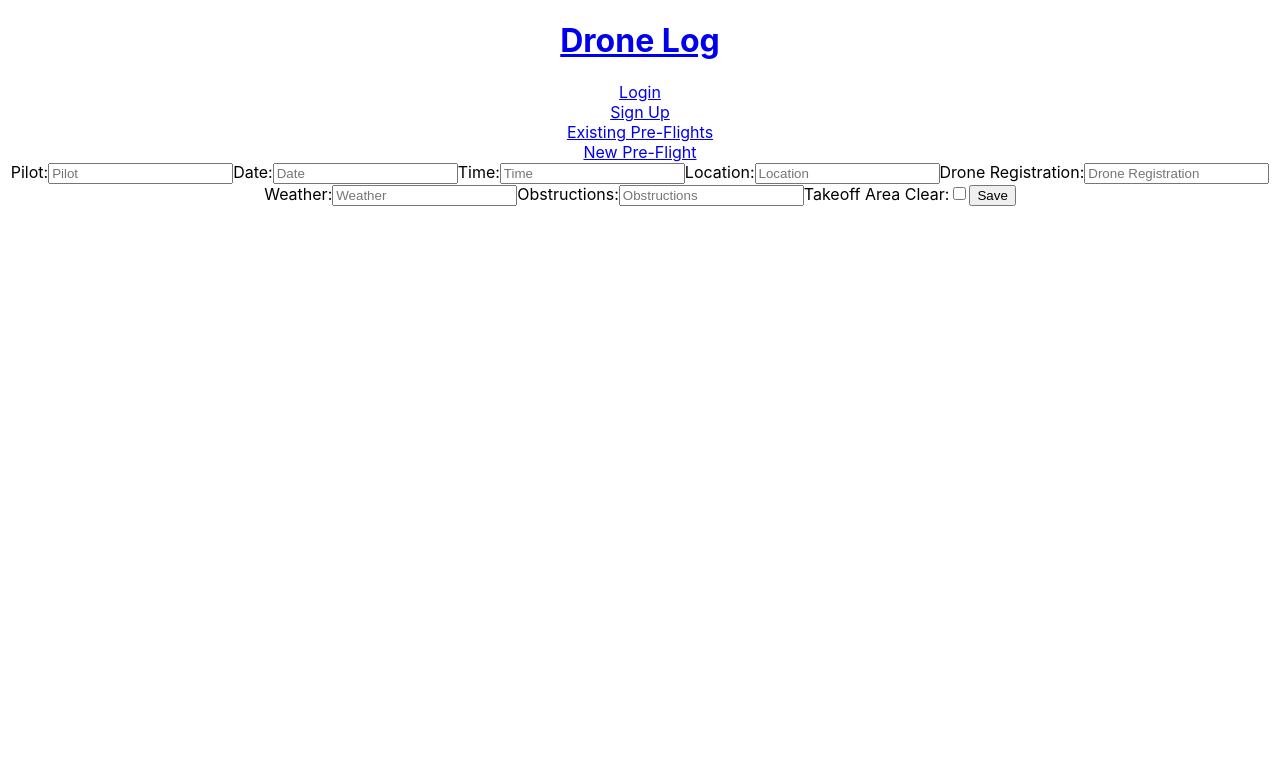
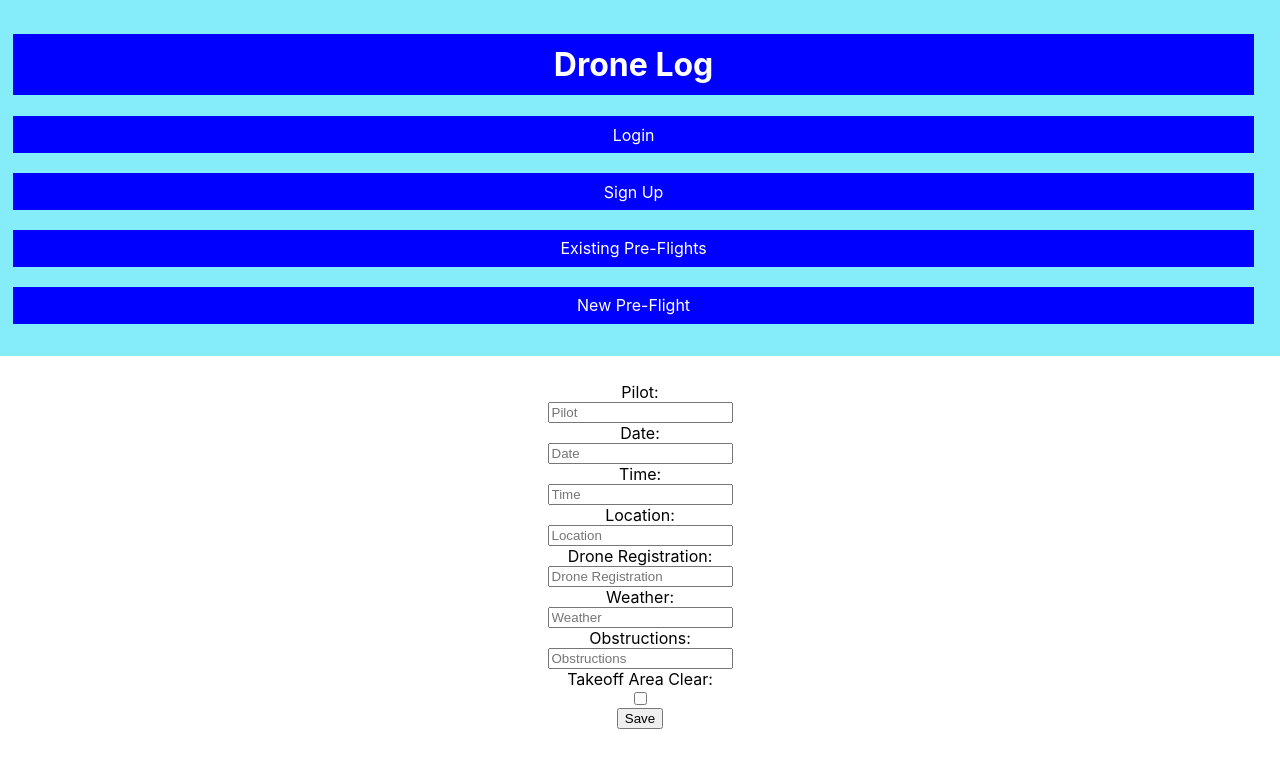
Before and after one commit to shanestarkweather/droneappfe, a React (Create React App) app: page /preflights/new/ in a window 1280 px wide. Shown: the top 768 px of the page. Built offline with nearby package versions, Linux system fonts and the light colour scheme; no server answers.

Commit message:
mvp ready to deploy

```diff
--- a/src/App.css
+++ b/src/App.css
@@ -36,3 +36,19 @@
     transform: rotate(360deg);
   }
 }
+
+a:link {
+    text-decoration: none;
+}
+
+a:visited{
+    text-decoration: none;
+}
+
+a:hover{
+    text-decoration: none;
+}
+
+a:active{
+    text-decoration: none;
+}
--- a/src/components/Header/Header.css
+++ b/src/components/Header/Header.css
@@ -0,0 +1,19 @@
+.header {
+	background-color: hsla(187, 91%, 67%, 0.753);
+	padding: 1vw;
+	margin: 0 auto;
+	display: block;
+}
+
+.header h1 a {
+	color: white;
+}
+
+.header a {
+	color: #fff;
+	background-color: blue;
+	padding: 0.5vw;
+	line-height: 1.5;
+	width: 96vw;
+	display: block;
+}
--- a/src/components/PreFlightDetail/PreFlightDetail.css
+++ b/src/components/PreFlightDetail/PreFlightDetail.css
@@ -0,0 +1,30 @@
+.preflight-form {
+	display: flex;
+	flex-direction: column;
+	flex-wrap: wrap;
+	justify-items: center;
+	align-items: center;
+	padding: 2vw;
+	text-align: left;
+	width: 50vw;
+	margin: 0 auto;
+}
+
+.date-holder {
+	flex-direction: column;
+	padding: 2vw;
+}
+
+.info {
+	display: flex;
+	flex-direction: row;
+	flex-wrap: wrap;
+	width: 50vw;
+}
+
+.form-input {
+	width: 23vw;
+    padding: 1vw;
+    display: flex;
+    flex-direction: column;
+}
--- a/src/components/PreFlightDetail/PreFlightDetail.js
+++ b/src/components/PreFlightDetail/PreFlightDetail.js
@@ -73,6 +73,18 @@
 				<p>Takeoff Area Clear: {detail.takeoff_clear}</p>
 
 				<form onSubmit={handleSubmit} className='preflight-form'>
+					<div className='date-holder'>
+						<label htmlFor='date'>Date: </label>
+						<input
+							onChange={handleChange}
+							name='date'
+							id='date'
+							value={detail.date}
+							placeholder='Date'
+						/>
+					</div>
+					<div className='info'>
+						<div className='form-input'>
 							<label htmlFor='pilot'>Pilot:</label>
 							<input
 								onChange={handleChange}
@@ -81,14 +93,8 @@
 								value={detail.pilot}
 								placeholder='Pilot'
 							/>
-					<label htmlFor='date'>Date:</label>
-					<input
-						onChange={handleChange}
-						name='date'
-						id='date'
-						value={detail.date}
-						placeholder='Date'
-					/>
+						</div>
+						<div className='form-input'>
 							<label htmlFor='time'>Time:</label>
 							<input
 								onChange={handleChange}
@@ -97,6 +103,8 @@
 								value={detail.time}
 								placeholder='Time'
 							/>
+						</div>
+						<div className='form-input'>
 							<label htmlFor='location'>Location:</label>
 							<input
 								onChange={handleChange}
@@ -105,6 +113,8 @@
 								value={detail.location}
 								placeholder='Location'
 							/>
+						</div>
+						<div className='form-input'>
 							<label htmlFor='drone_reg'>Drone Registration:</label>
 							<input
 								onChange={handleChange}
@@ -113,6 +123,8 @@
 								value={detail.drone_reg}
 								placeholder='Drone Registration'
 							/>
+						</div>
+						<div className='form-input'>
 							<label htmlFor='weather'>Weather:</label>
 							<input
 								onChange={handleChange}
@@ -121,6 +133,8 @@
 								value={detail.weather}
 								placeholder='Weather'
 							/>
+						</div>
+						<div className='form-input'>
 							<label htmlFor='obstructions'>Obstructions:</label>
 							<input
 								onChange={handleChange}
@@ -129,6 +143,8 @@
 								value={detail.obstructions}
 								placeholder='Obstructions'
 							/>
+						</div>
+						<div className='form-input'>
 							<label htmlFor='takeoff_clear'>Takeoff Area Clear:</label>
 							<input
 								onChange={handleChange}
@@ -138,6 +154,8 @@
 								value={true}
 								placeholder='Takeoff Area Clear'
 							/>
+						</div>
+					</div>
 					<button type='submit'>Update Log</button>
 				</form>
 				<button onClick={handleDelete}>Delete This Log</button>
--- a/src/components/PreFlightList/PreFlightList.css
+++ b/src/components/PreFlightList/PreFlightList.css
@@ -0,0 +1,15 @@
+.preflight-list {
+	display: flex;
+	flex-direction: column;
+	justify-items: center;
+	align-items: center;
+	padding: 2vw;
+}
+
+.preflight-list a {
+	margin: 1vw;
+}
+
+.new-button {
+	margin: 1vw;
+}
--- a/src/components/PreFlightList/PreFlightList.js
+++ b/src/components/PreFlightList/PreFlightList.js
@@ -2,6 +2,7 @@
 import { Link, useHistory } from 'react-router-dom';
 import APIURL from '../../config';
 import Axios from 'axios';
+import './PreFlightList.css';
 
 const PreFlightList = ({ token }) => {
 	const history = useHistory();
@@ -26,10 +27,10 @@
 	}
 	return (
 		<div>
-			<button onClick={() => history.push('/preflights/new')}>
+			<button className='new-button' onClick={() => history.push('/preflights/new')}>
 				New Pre-Flight
 			</button>
-			<div>
+			<div className='preflight-list'>
 				{list.map((preflight) => {
 					return (
 						<Link to={`/preflights/${preflight.id}`}>
```
Lines whose indentation alone changed are shown as unchanged.
